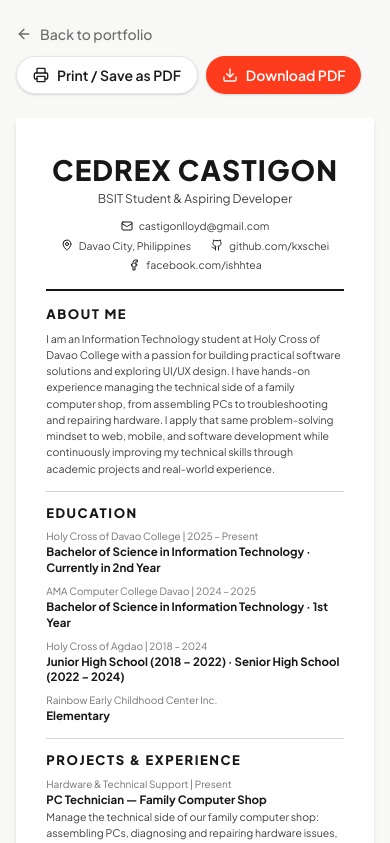
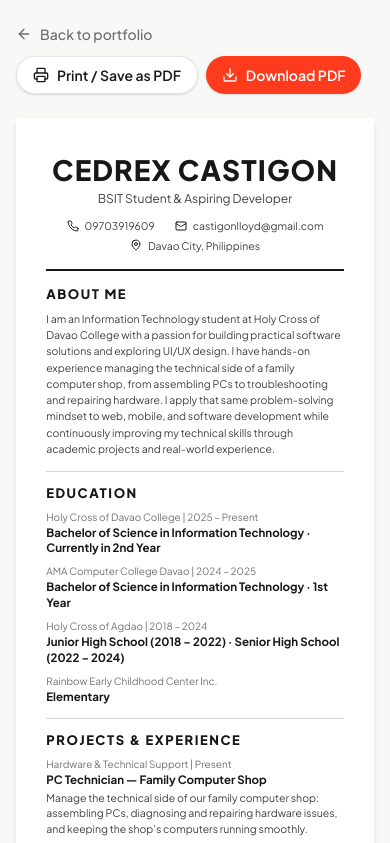
Before and after one commit to kxschei/castigon-portfolio, a Next.js app: page /resume in a window 390 px wide. Shown: the top 843 px of the page. Built offline with nearby package versions, Linux system fonts and the light colour scheme; no server answers.

Commit message:
Show phone number in resume header instead of GitHub and Facebook
Contact row is now phone, email, location (tap-to-call link). Regenerated
the PDF and preview image.

```diff
--- a/components/ResumeDocument.tsx
+++ b/components/ResumeDocument.tsx
@@ -1,7 +1,7 @@
 "use client";
 
 import Link from "next/link";
-import { LuArrowLeft, LuDownload, LuFacebook, LuGithub, LuMail, LuMapPin, LuPrinter } from "react-icons/lu";
+import { LuArrowLeft, LuDownload, LuMail, LuMapPin, LuPhone, LuPrinter } from "react-icons/lu";
 import { resume } from "@/lib/resume";
 
 /**
@@ -96,20 +96,17 @@ export default function ResumeDocument() {
           <p className="mt-1.5 text-[12px] text-neutral-700">{resume.tagline}</p>
           <ul className="mt-2.5 flex flex-wrap items-center justify-center gap-x-5 gap-y-1 text-[10.5px] text-neutral-700">
             <li className="flex items-center gap-1.5">
+              <LuPhone className="size-3 text-neutral-900" aria-hidden />
+              {/* Philippine mobile: 09XX… locally, +63 9XX… internationally */}
+              <a href={`tel:+63${contact.phone.replace(/^0/, "")}`}>{contact.phone}</a>
+            </li>
+            <li className="flex items-center gap-1.5">
               <LuMail className="size-3 text-neutral-900" aria-hidden />
               <a href={`mailto:${contact.email}`}>{contact.email}</a>
             </li>
             <li className="flex items-center gap-1.5">
               <LuMapPin className="size-3 text-neutral-900" aria-hidden />
               {contact.location}
-            </li>
-            <li className="flex items-center gap-1.5">
-              <LuGithub className="size-3 text-neutral-900" aria-hidden />
-              <a href={`https://${contact.github}`}>{contact.github}</a>
-            </li>
-            <li className="flex items-center gap-1.5">
-              <LuFacebook className="size-3 text-neutral-900" aria-hidden />
-              <a href={`https://www.${contact.facebook}`}>{contact.facebook}</a>
             </li>
           </ul>
         </header>
--- a/lib/resume.ts
+++ b/lib/resume.ts
@@ -10,8 +10,7 @@ export const resume = {
   contact: {
     email: profile.email,
     location: "Davao City, Philippines",
-    github: "github.com/kxschei",
-    facebook: "facebook.com/ishhtea",
+    phone: "09703919609",
   },
 
   summary:
```
Also changed, not shown: public/resume/preview.png, 1 other file (tests, documents, lock files or other folders).
